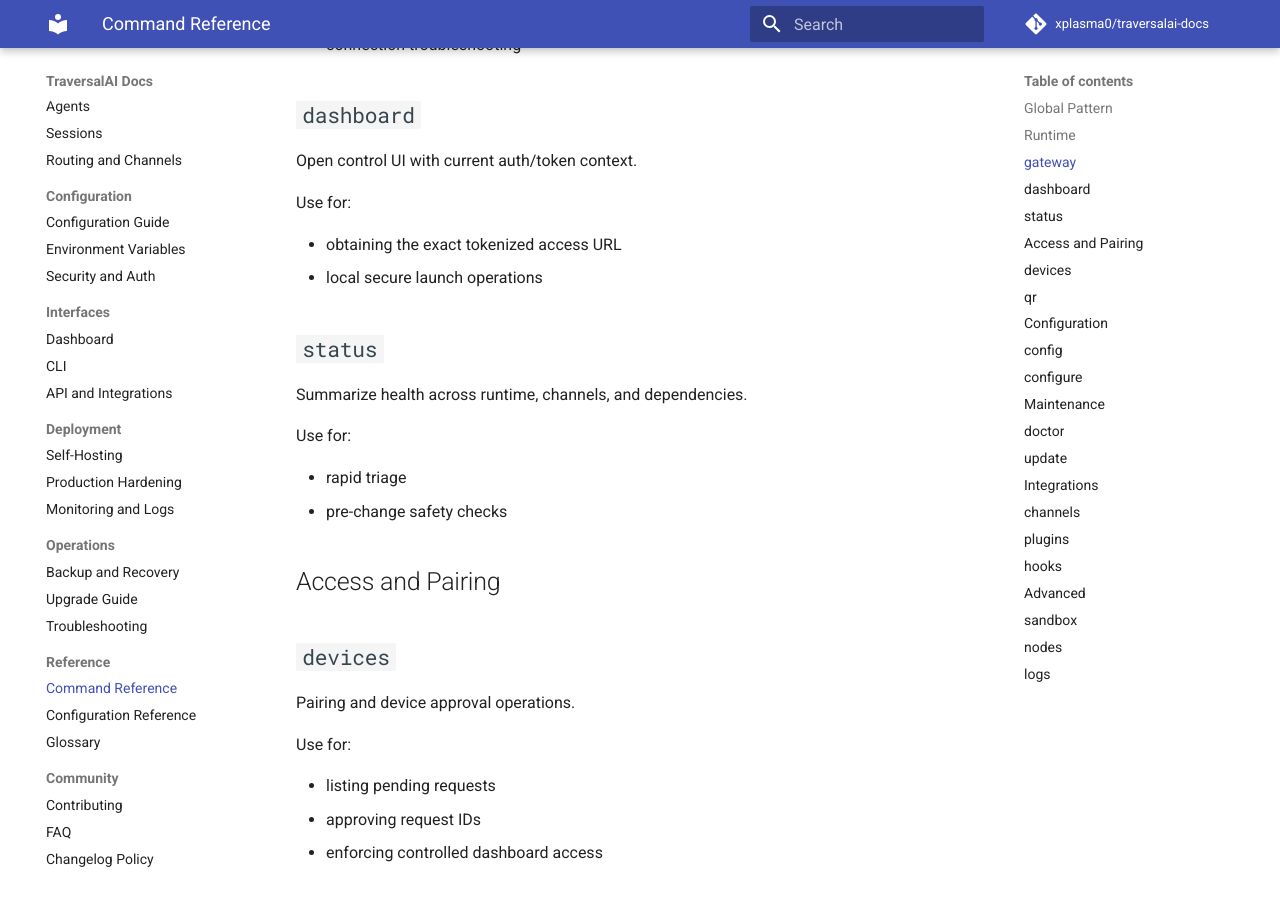
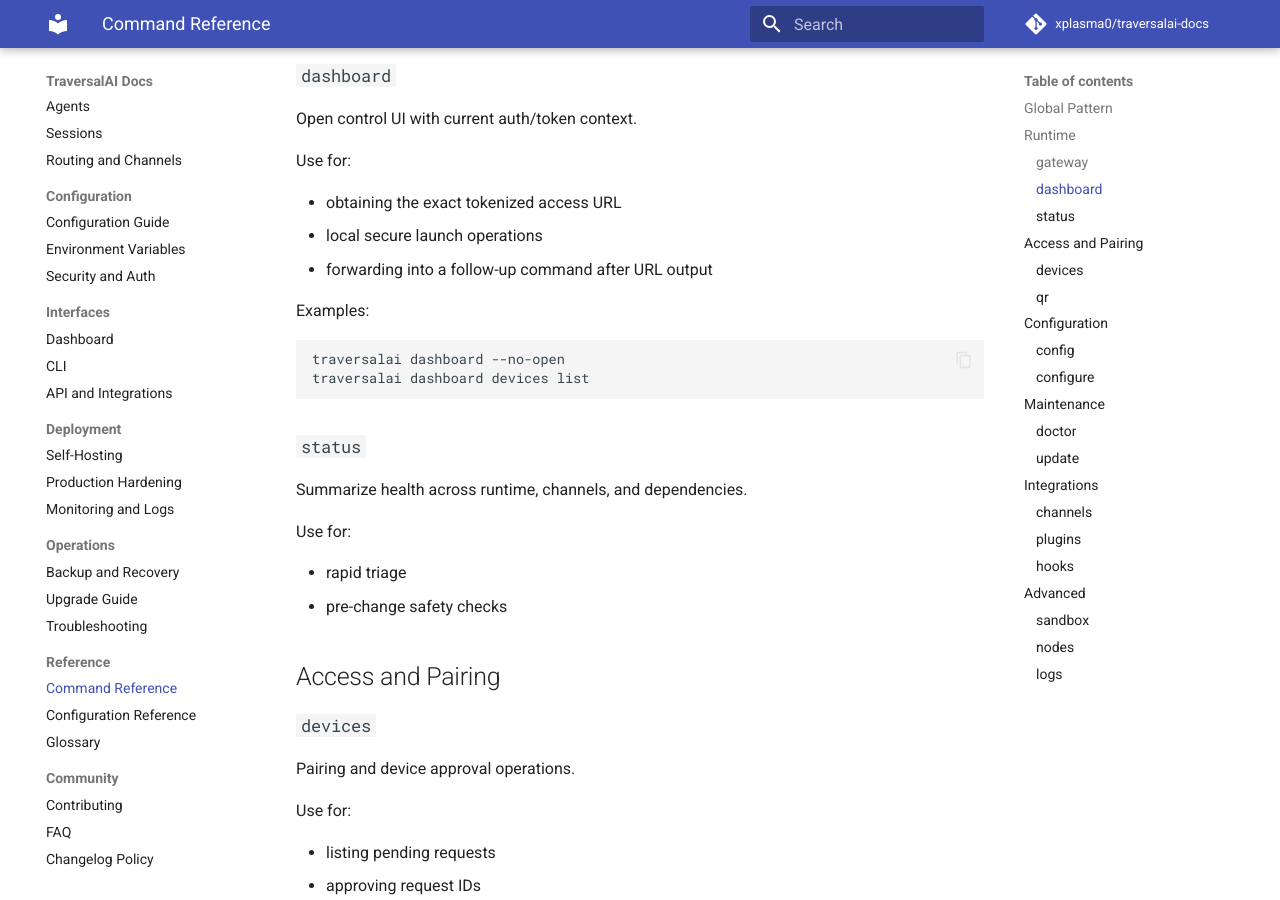
Before and after one commit to xplasma0/traversalai-docs, an MkDocs documentation site: the page built from docs/reference/command-reference.md, in a window 1280 px wide and 900 px high, scrolled down 640 px. Built offline with MkDocs 1.6.1 and Material for MkDocs 9.7.7, drawn with Linux system fonts in a browser that asks for light colours; comment, search, counter and statistics services are not loaded.

Commit message:
docs: clarify dashboard passthrough and validation commands

````diff
--- a/docs/reference/command-reference.md
+++ b/docs/reference/command-reference.md
@@ -9,7 +9,7 @@ This reference maps the TraversalAI CLI surface by operational domain.
 
 ## Runtime
 
-## `gateway`
+### `gateway`
 
 Manage and inspect gateway runtime.
 
@@ -19,7 +19,7 @@ Use for:
 - deep status checks
 - connection troubleshooting
 
-## `dashboard`
+### `dashboard`
 
 Open control UI with current auth/token context.
 
@@ -27,8 +27,16 @@ Use for:
 
 - obtaining the exact tokenized access URL
 - local secure launch operations
+- forwarding into a follow-up command after URL output
 
-## `status`
+Examples:
+
+```bash
+traversalai dashboard --no-open
+traversalai dashboard devices list
+```
+
+### `status`
 
 Summarize health across runtime, channels, and dependencies.
 
@@ -39,7 +47,7 @@ Use for:
 
 ## Access and Pairing
 
-## `devices`
+### `devices`
 
 Pairing and device approval operations.
 
@@ -49,54 +57,54 @@ Use for:
 - approving request IDs
 - enforcing controlled dashboard access
 
-## `qr`
+### `qr`
 
 QR-oriented onboarding and connection convenience flows.
 
 ## Configuration
 
-## `config`
+### `config`
 
 Raw configuration management operations.
 
-## `configure`
+### `configure`
 
 Guided setup and targeted section editing.
 
 ## Maintenance
 
-## `doctor`
+### `doctor`
 
 Performs environment and runtime diagnostics with action hints.
 
-## `update`
+### `update`
 
 Checks and applies runtime updates according to release policy.
 
 ## Integrations
 
-## `channels`
+### `channels`
 
 Channel status and operational controls.
 
-## `plugins`
+### `plugins`
 
 Plugin inspection, enablement, and operational checks.
 
-## `hooks`
+### `hooks`
 
 Hook metadata and lifecycle-aware diagnostics.
 
 ## Advanced
 
-## `sandbox`
+### `sandbox`
 
 Execution safety and sandbox policy interactions.
 
-## `nodes`
+### `nodes`
 
 Node-level orchestration and distributed-control workflows.
 
-## `logs`
+### `logs`
 
 Operational log inspection and quick diagnostics.
````
